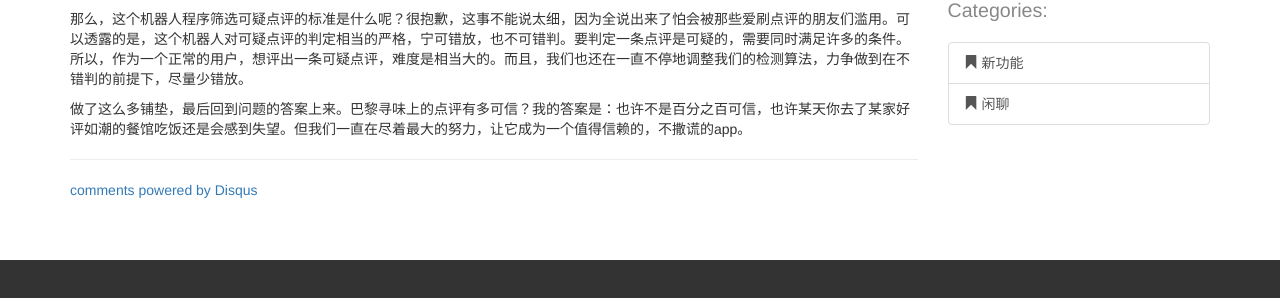
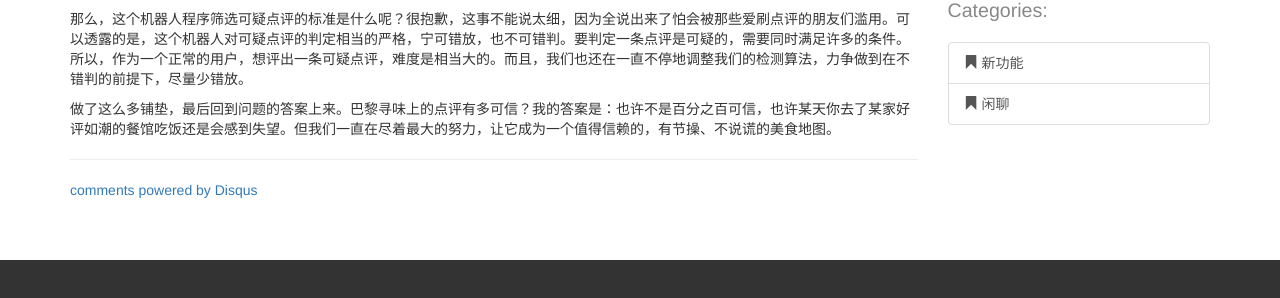
Before and after one commit to newsavour/newsavour-blog, a Jekyll site: the page built from _posts/2014-05-15-are-ratings-trustable.md, in a window 1280 px wide and 992 px high. Shown: the part 581-879 px from the top of the window. Built offline with Jekyll 4.4.1, drawn with Linux system fonts in a browser that asks for light colours; nearby versions of some CDN libraries; comment, search, counter and statistics services are not loaded.

Commit message:
Updated post.

```diff
--- a/_posts/2014-05-15-are-ratings-trustable.md
+++ b/_posts/2014-05-15-are-ratings-trustable.md
@@ -19,4 +19,4 @@ categories: ['unclassified']
 
 那么，这个机器人程序筛选可疑点评的标准是什么呢？很抱歉，这事不能说太细，因为全说出来了怕会被那些爱刷点评的朋友们滥用。可以透露的是，这个机器人对可疑点评的判定相当的严格，宁可错放，也不可错判。要判定一条点评是可疑的，需要同时满足许多的条件。所以，作为一个正常的用户，想评出一条可疑点评，难度是相当大的。而且，我们也还在一直不停地调整我们的检测算法，力争做到在不错判的前提下，尽量少错放。
 
-做了这么多铺垫，最后回到问题的答案上来。巴黎寻味上的点评有多可信？我的答案是：也许不是百分之百可信，也许某天你去了某家好评如潮的餐馆吃饭还是会感到失望。但我们一直在尽着最大的努力，让它成为一个值得信赖的，不撒谎的app。
+做了这么多铺垫，最后回到问题的答案上来。巴黎寻味上的点评有多可信？我的答案是：也许不是百分之百可信，也许某天你去了某家好评如潮的餐馆吃饭还是会感到失望。但我们一直在尽着最大的努力，让它成为一个值得信赖的，有节操、不说谎的美食地图。
```
